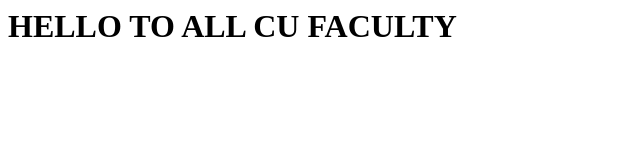
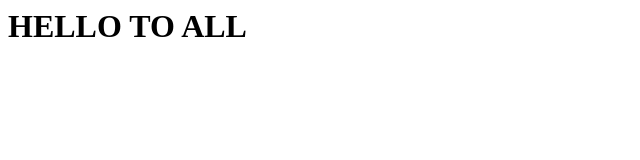
Before and after one commit to bachan0235/bachanapp1, a plain HTML site: page INDEX.html in a window 1280 px wide. Shown: the whole page, without its empty margins (0-640 px from the left). Drawn offline with Linux system fonts and the light colour scheme.

Commit message:
Update INDEX.html

```diff
--- a/INDEX.html
+++ b/INDEX.html
@@ -2,6 +2,6 @@
 <title>
 </title>
 <body>
-<h1><t>HELLO TO ALL CU FACULTY</t></h1>
+<h1><t>HELLO TO ALL</t></h1>
 </body>
 </html
```
